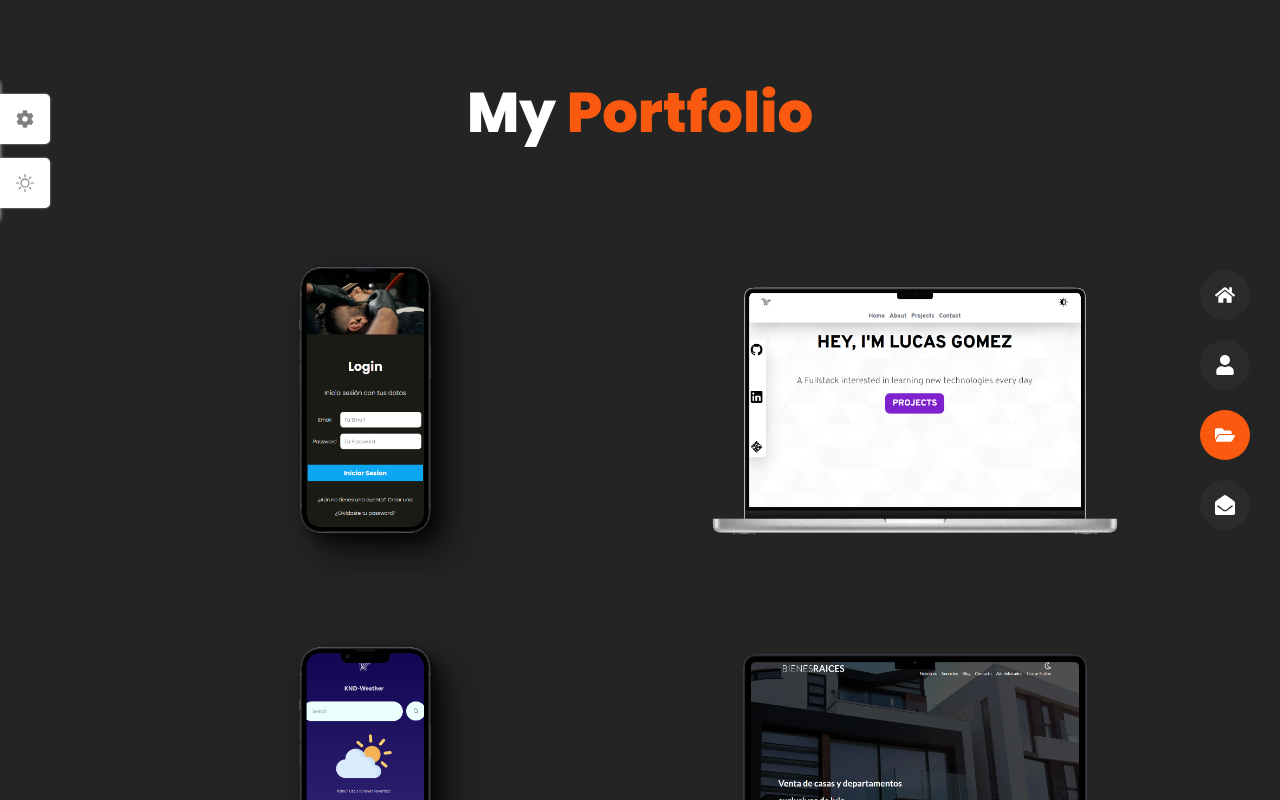
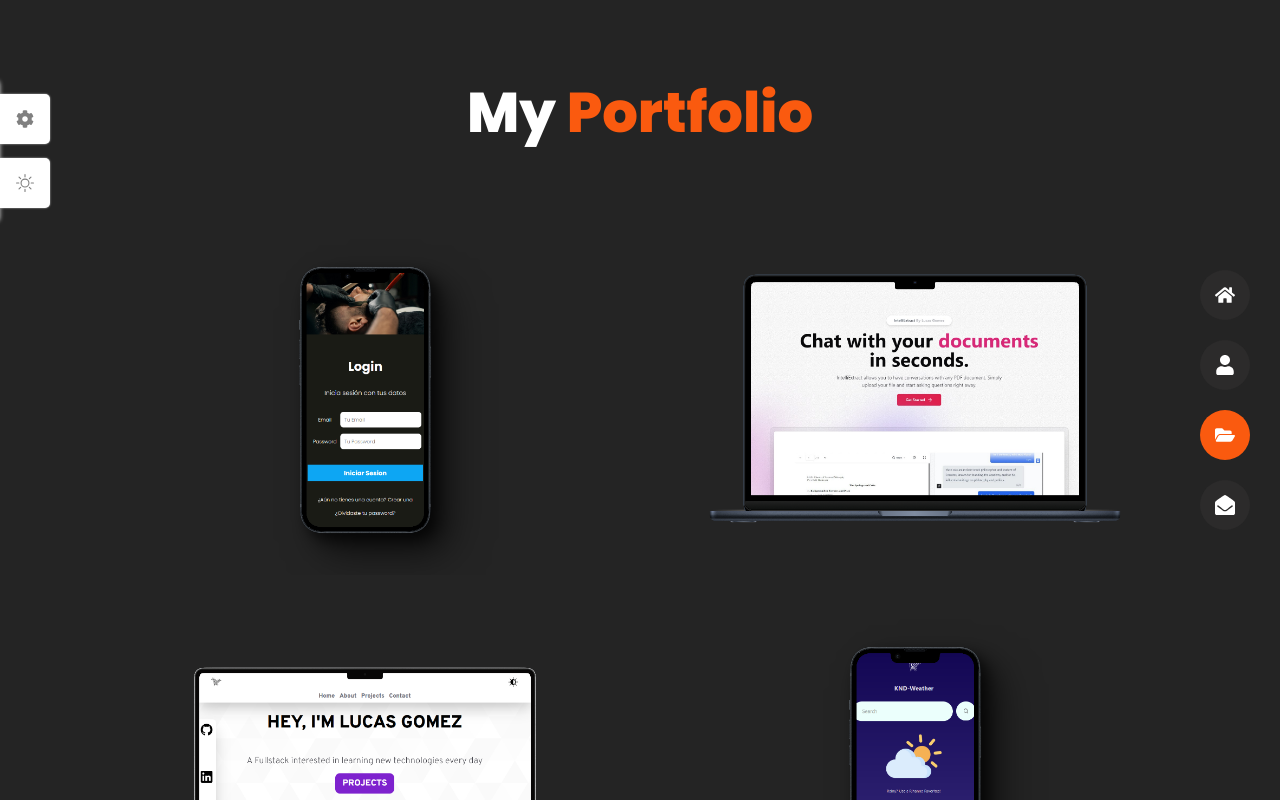
Before and after one commit to Vguetz/portfolio2.0, a React (Vite) app: page /portfolio in a window 1280 px wide. Shown: the top 800 px of the page. Built offline with nearby package versions, Linux system fonts and the light colour scheme.

Commit message:
feature:new-project

```diff
--- a/src/data.jsx
+++ b/src/data.jsx
@@ -10,6 +10,7 @@ import {
 import { FiFileText, FiUser, FiExternalLink } from 'react-icons/fi';
 
 import Bienesraices from './assets/bienesraices.png'
+import IntelliExtract from './assets/IntelliExtract.png'
 import Work1 from './assets/project-1.png';
 import Work2 from './assets/project-2.png';
 import Work3 from './assets/project-3.png';
@@ -259,9 +260,36 @@ export const portfolio = [
       },
     ],
   },
+  {
+    id: 2,
+    img: IntelliExtract,
+    title: "intelliExtract",
+    details: [
+      {
+        icon: <FiFileText />,
+        title: "Project : ",
+        desc: "WebApp",
+      },
+      {
+        icon: <FiUser />,
+        title: "Project : ",
+        desc: "Personal Project",
+      },
+      {
+        icon: <FaCode />,
+        title: "Languages & FrameWorks : ",
+        desc: "NextJS, TypeScript, TailwindCSS, Prisma",
+      },
+      {
+        icon: <FiExternalLink />,
+        title: "Preview : ",
+        desc: "https://intelli-extract.vercel.app/",
+      },
+    ],
+  },
 
   {
-    id: 2,
+    id: 3,
     img: Work2,
     title: "Personal Portfolio",
     details: [
@@ -288,8 +316,9 @@ export const portfolio = [
     ],
   },
 
+
   {
-    id: 3,
+    id: 4,
     img: Work3,
     title: "KND-Weather",
     details: [
@@ -316,7 +345,7 @@ export const portfolio = [
     ],
   },
   {
-    id: 4,
+    id: 5,
     img: Bienesraices,
     title: "Bienes Raices (Real State)",
     details: [
```
Also changed, not shown: src/assets/IntelliExtract.png (added).
